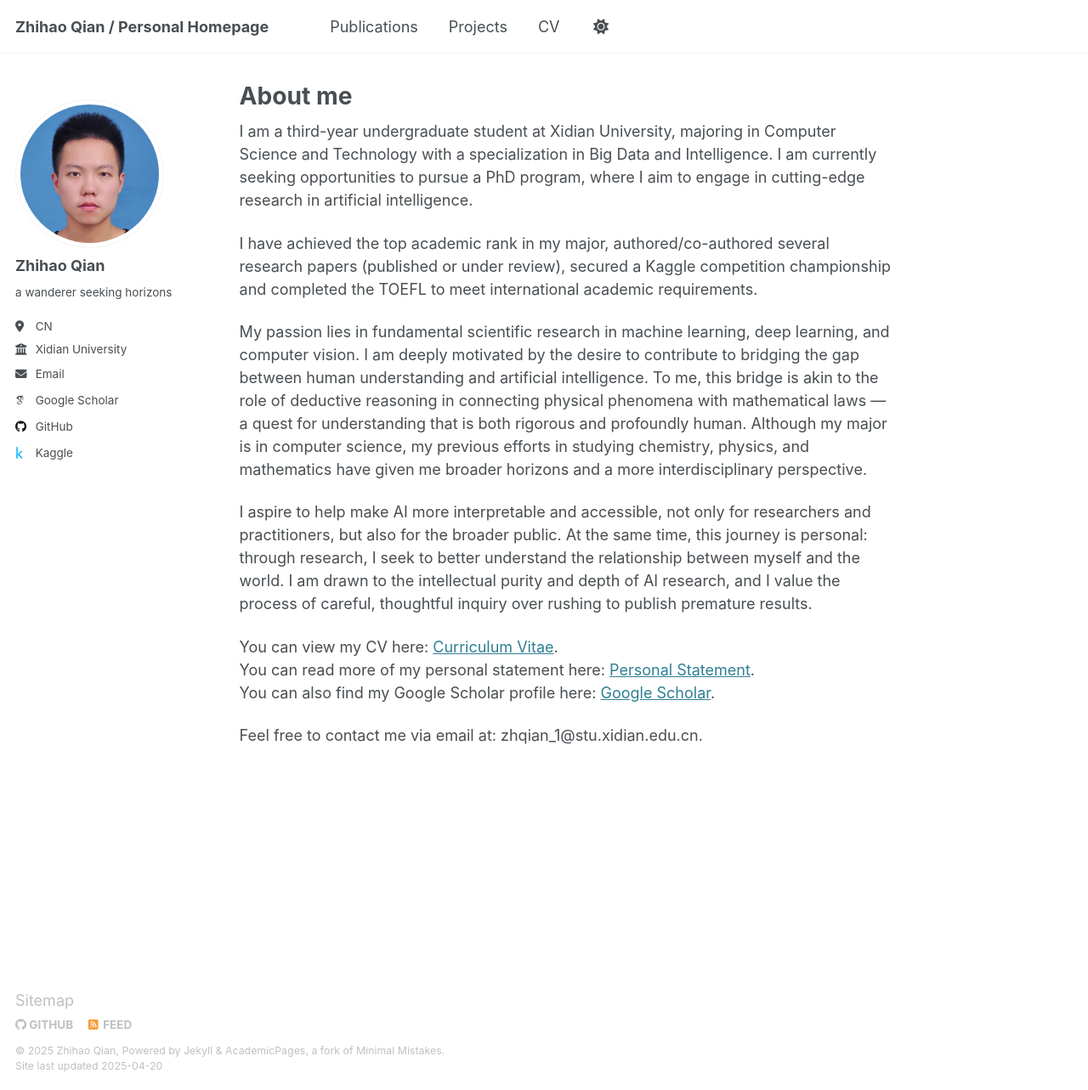
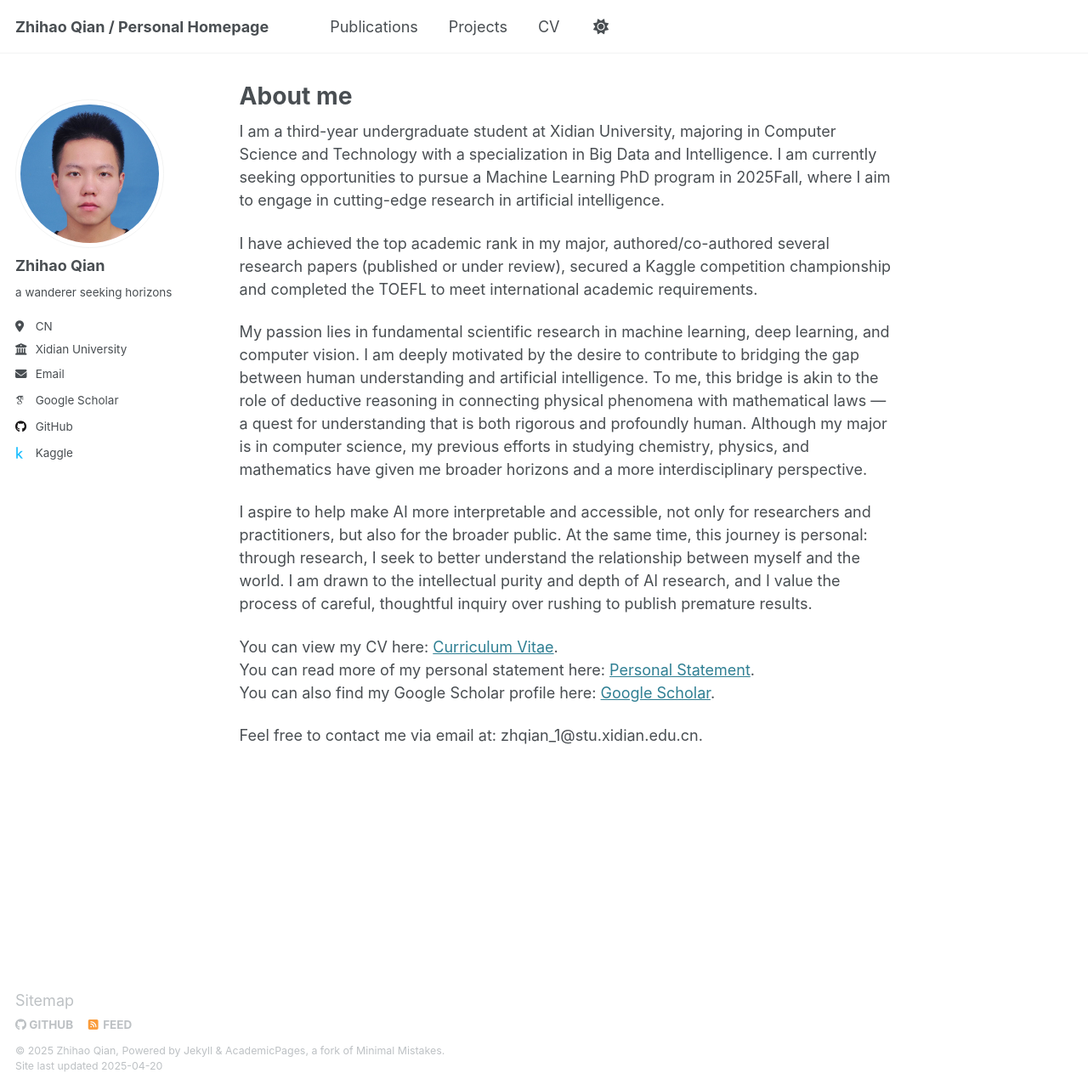
Before and after one commit to Dualego00/Dualego00.github.io, a Jekyll site: the page built from _pages/about.md, in a window 1280 px wide and 1283 px high. Shown: the whole window at 85% size. Built offline with Jekyll 4.4.1, drawn with Linux system fonts in a browser that asks for light colours; some web fonts are replaced.

Commit message:
Update about.md

```diff
--- a/_pages/about.md
+++ b/_pages/about.md
@@ -7,7 +7,7 @@
   - /about.html
 ---
 
-I am a third-year undergraduate student at Xidian University, majoring in Computer Science and Technology with a specialization in Big Data and Intelligence. I am currently seeking opportunities to pursue a PhD program, where I aim to engage in cutting-edge research in artificial intelligence.
+I am a third-year undergraduate student at Xidian University, majoring in Computer Science and Technology with a specialization in Big Data and Intelligence. I am currently seeking opportunities to pursue a Machine Learning PhD program in 2025Fall, where I aim to engage in cutting-edge research in artificial intelligence.
 
 I have achieved the top academic rank in my major, authored/co-authored several research papers (published or under review), secured a Kaggle competition championship and completed the TOEFL to meet international academic requirements.
 
```
